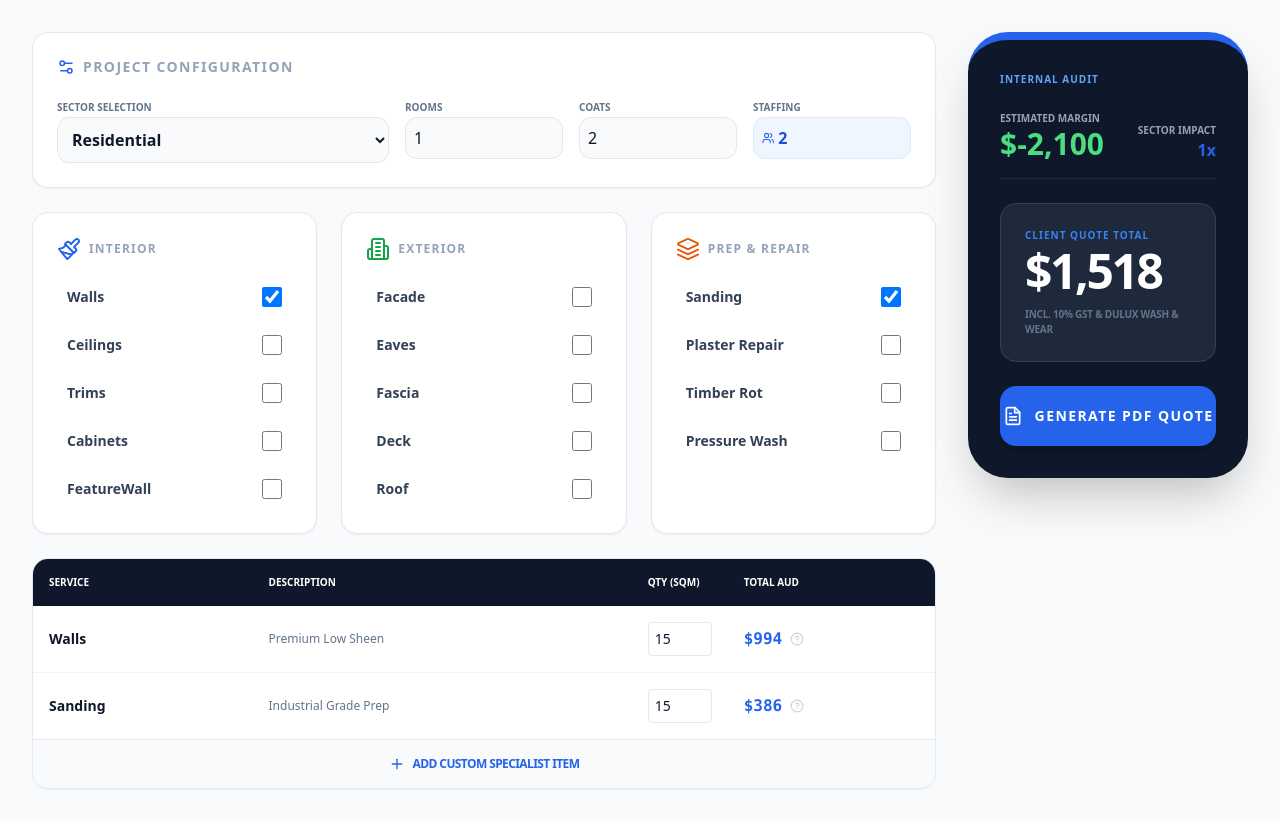
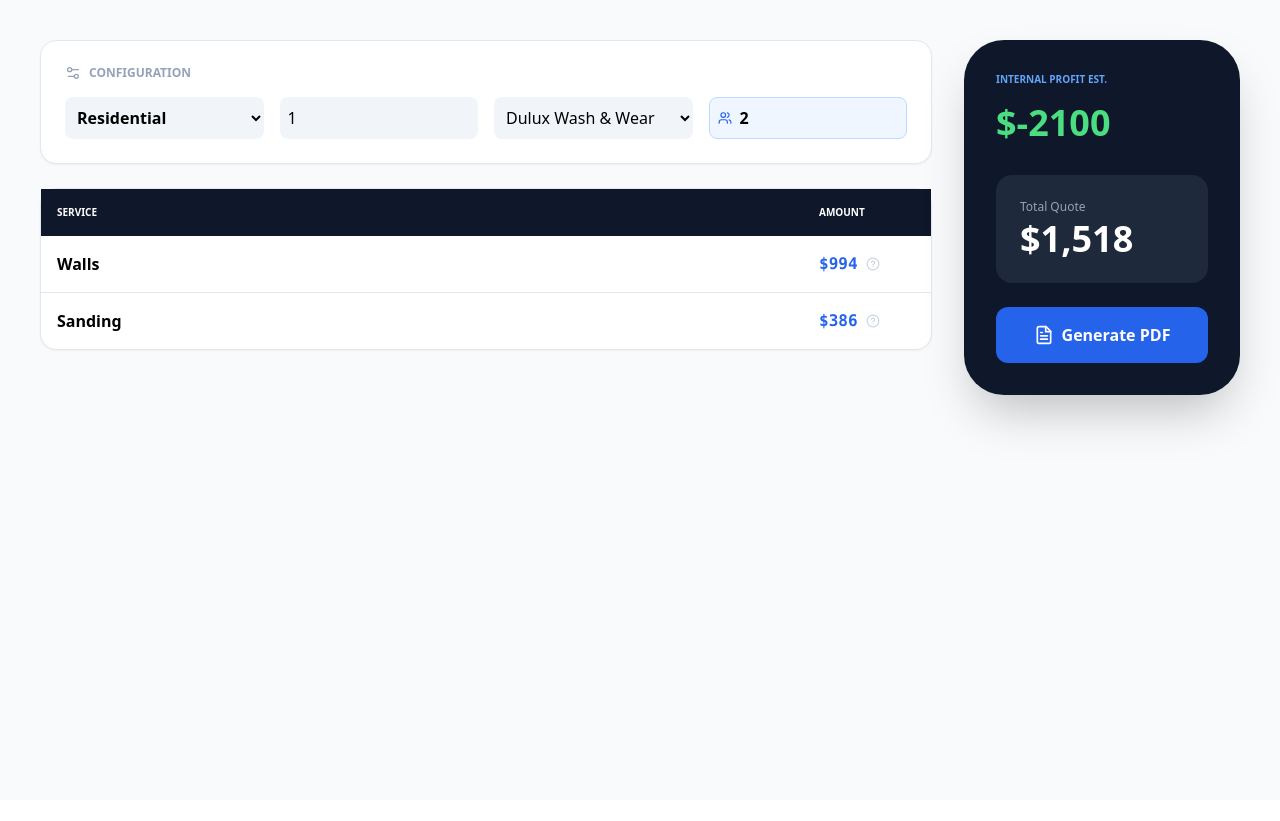
Before and after one commit to brandorb73-ship-it/paint-app, a React (Vite) app: page / in a window 1280 px wide. After the commit the page ends 800 px from the top, so only its background shows below. Built offline with nearby package versions, Linux system fonts and the light colour scheme.

Commit message:
Update App.jsx

```diff
--- a/src/App.jsx
+++ b/src/App.jsx
@@ -1,8 +1,5 @@
-import React, { useState, useEffect } from 'react';
-import {
-  FileText, Plus, HelpCircle, Trash2, Building2,
-  Users, Paintbrush, MapPin, Layers, CheckSquare, Settings2
-} from 'lucide-react';
+import React, { useState } from 'react';
+import { FileText, HelpCircle, Plus, Trash2, Settings2, Users } from 'lucide-react';
 import { jsPDF } from "jspdf";
 import "jspdf-autotable";
 import { sectorData, pricingData, serviceRates, calculateLineItem } from './utils/calculations';
@@ -13,21 +10,16 @@ export default function RavPropertyApp() {
   const [selectedServices, setSelectedServices] = useState({ Walls: true, Sanding: true });
   const [customItems, setCustomItems] = useState([]);
 
-  // Auto-generate line items based on checkboxes
-  const getActiveItems = () => {
-    const baseItems = Object.keys(selectedServices)
+  const activeItems = Object.keys(selectedServices)
     .filter(key => selectedServices[key])
     .map(key => ({
       id: key,
       service: key,
       desc: serviceRates[key].desc,
-        qty: setup.rooms * 15, // Estimate 15sqm per room per service
+      qty: setup.rooms * 15,
       rate: serviceRates[key].rate
-      }));
-    return [...baseItems, ...customItems];
-  };
+    })).concat(customItems);
 
-  const activeItems = getActiveItems();
   const sector = sectorData[client.sector] || sectorData['Residential'];
   const internalLaborCost = setup.painters * setup.days * pricingData.laborDay;
 
@@ -35,160 +27,109 @@ export default function RavPropertyApp() {
     return sum + calculateLineItem(item.qty, item.rate, pricingData.brands[setup.brand], setup.coats, sector.multiplier).total;
   }, 0);
 
-  const total = subtotal * 1.1; // Total including GST
+  const total = subtotal * 1.1;
 
-  const toggleService = (id) => {
-    setSelectedServices(prev => ({ ...prev, [id]: !prev[id] }));
+  // FIXED PDF GENERATOR
+  const generatePDF = () => {
+    try {
+      const doc = new jsPDF();
+      doc.setFontSize(20);
+      doc.text("RAV PROPERTY PROJECTS", 14, 22);
+
+      const tableData = activeItems.map(it => [
+        it.service,
+        it.desc,
+        `${it.qty} sqm`,
+        `$${calculateLineItem(it.qty, it.rate, pricingData.brands[setup.brand], setup.coats, sector.multiplier).total.toFixed(2)}`
+      ]);
+
+      doc.autoTable({
+        startY: 40,
+        head: [['Service', 'Description', 'Qty', 'Amount']],
+        body: tableData,
+        headStyles: { fillColor: [37, 99, 235] }
+      });
+
+      doc.text(`TOTAL: $${total.toLocaleString()}`, 14, doc.lastAutoTable.finalY + 20);
+      doc.save(`Quote_${client.name}.pdf`);
+    } catch (error) {
+      console.error("PDF Export failed:", error);
+      alert("Error generating PDF. Check console.");
+    }
   };
 
   return (
-    <div className="min-h-screen bg-[#f8fafc] p-4 md:p-8 font-sans text-slate-900">
+    <div className="min-h-screen bg-slate-50 p-4 md:p-10">
       <div className="max-w-7xl mx-auto grid lg:grid-cols-4 gap-8">
-
-        {/* LEFT COLUMN: SELECTION TOOLS */}
         <div className="lg:col-span-3 space-y-6">
-
-          {/* 1. Project Setup */}
-          <div className="bg-white p-6 rounded-2xl shadow-sm border border-slate-200">
-            <h2 className="text-sm font-black text-slate-400 uppercase tracking-widest mb-4 flex items-center gap-2">
-              <Settings2 size={18} className="text-blue-600"/> Project Configuration
-            </h2>
-            <div className="grid grid-cols-2 md:grid-cols-5 gap-4">
-              <div className="col-span-2">
-                <label className="text-[10px] font-bold text-slate-500 uppercase">Sector Selection</label>
-                <select className="w-full p-2.5 bg-slate-50 border rounded-xl font-bold" value={client.sector} onChange={(e) => setClient({...client, sector: e.target.value})}>
+          {/* SETUP BOX */}
+          <div className="bg-white p-6 rounded-2xl border shadow-sm">
+            <h2 className="flex items-center gap-2 font-black uppercase text-xs text-slate-400 mb-4"><Settings2 size={16}/> Configuration</h2>
+            <div className="grid grid-cols-2 md:grid-cols-4 gap-4">
+              <select className="p-2 bg-slate-100 rounded-lg font-bold" value={client.sector} onChange={(e) => setClient({...client, sector: e.target.value})}>
                 {Object.keys(sectorData).map(s => <option key={s}>{s}</option>)}
               </select>
-              </div>
-              <div>
-                <label className="text-[10px] font-bold text-slate-500 uppercase">Rooms</label>
-                <input type="number" className="w-full p-2 border rounded-xl bg-slate-50" value={setup.rooms} onChange={(e) => setSetup({...setup, rooms: Number(e.target.value)})} />
-              </div>
-              <div>
-                <label className="text-[10px] font-bold text-slate-500 uppercase">Coats</label>
-                <input type="number" className="w-full p-2 border rounded-xl bg-slate-50" value={setup.coats} onChange={(e) => setSetup({...setup, coats: Number(e.target.value)})} />
-              </div>
-              <div>
-                <label className="text-[10px] font-bold text-slate-500 uppercase">Staffing</label>
-                <div className="flex items-center gap-1 p-2 bg-blue-50 border border-blue-100 rounded-xl">
-                  <Users size={14} className="text-blue-600"/>
-                  <input type="number" className="w-full bg-transparent font-bold text-blue-700 outline-none" value={setup.painters} onChange={(e) => setSetup({...setup, painters: Number(e.target.value)})} />
-                </div>
+              <input type="number" className="p-2 bg-slate-100 rounded-lg" value={setup.rooms} onChange={(e) => setSetup({...setup, rooms: Number(e.target.value)})} />
+              <select className="p-2 bg-slate-100 rounded-lg" value={setup.brand} onChange={(e) => setSetup({...setup, brand: e.target.value})}>
+                {Object.keys(pricingData.brands).map(b => <option key={b}>{b}</option>)}
+              </select>
+              <div className="flex items-center gap-2 bg-blue-50 p-2 rounded-lg border border-blue-200">
+                <Users size={16} className="text-blue-600"/>
+                <input type="number" className="bg-transparent font-bold w-full" value={setup.painters} onChange={(e) => setSetup({...setup, painters: Number(e.target.value)})} />
               </div>
             </div>
           </div>
 
-          {/* 2. Service Catalog (RESTORED FROM SCREENSHOTS) */}
-          <div className="grid md:grid-cols-3 gap-6">
-            <ServiceGroup title="Interior" icon={<Paintbrush className="text-blue-600"/>} services={['Walls', 'Ceilings', 'Trims', 'Cabinets', 'FeatureWall']} selected={selectedServices} onToggle={toggleService} />
-            <ServiceGroup title="Exterior" icon={<Building2 className="text-green-600"/>} services={['Facade', 'Eaves', 'Fascia', 'Deck', 'Roof']} selected={selectedServices} onToggle={toggleService} />
-            <ServiceGroup title="Prep & Repair" icon={<Layers className="text-orange-600"/>} services={['Sanding', 'Plaster Repair', 'Timber Rot', 'Pressure Wash']} selected={selectedServices} onToggle={toggleService} />
-          </div>
-
-          {/* 3. Detailed Quote Table (WITH MANUAL ENTRY) */}
-          <div className="bg-white rounded-2xl shadow-sm border border-slate-200 overflow-hidden">
-            <table className="w-full text-left border-collapse">
+          {/* TABLE - Fixed Z-index for tooltips */}
+          <div className="bg-white rounded-2xl border shadow-sm overflow-visible">
+            <table className="w-full text-left relative">
               <thead className="bg-slate-900 text-white">
                 <tr>
-                  <th className="p-4 text-[10px] uppercase font-black">Service</th>
-                  <th className="p-4 text-[10px] uppercase font-black">Description</th>
-                  <th className="p-4 text-[10px] uppercase font-black w-24">Qty (sqm)</th>
-                  <th className="p-4 text-[10px] uppercase font-black w-32">Total AUD</th>
-                  <th className="p-4"></th>
+                  <th className="p-4 text-[10px] uppercase">Service</th>
+                  <th className="p-4 text-[10px] uppercase w-32">Amount</th>
                 </tr>
               </thead>
-              <tbody className="divide-y divide-slate-100">
+              <tbody className="divide-y">
                 {activeItems.map(item => {
                   const calc = calculateLineItem(item.qty, item.rate, pricingData.brands[setup.brand], setup.coats, sector.multiplier);
                   return (
-                    <tr key={item.id} className="hover:bg-slate-50 transition-colors">
-                      <td className="p-4 font-bold text-sm">{item.service}</td>
-                      <td className="p-4 text-xs text-slate-500">{item.desc}</td>
+                    <tr key={item.id}>
+                      <td className="p-4 font-bold">{item.service}</td>
                       <td className="p-4">
-                        <input type="number" className="w-full p-1.5 border rounded bg-white text-sm" value={item.qty} onChange={(e) => {
-                          const val = Number(e.target.value);
-                          if (customItems.find(c => c.id === item.id)) {
-                            setCustomItems(customItems.map(c => c.id === item.id ? {...c, qty: val} : c));
-                          }
-                        }} />
-                      </td>
-                      <td className="p-4">
-                        <div className="flex items-center gap-2">
-                          <span className="font-mono font-bold text-blue-600">${calc.total.toFixed(0)}</span>
-                          <div className="group relative">
+                        <div className="flex items-center gap-2 relative group">
+                          <span className="text-blue-600 font-mono font-bold">${calc.total.toFixed(0)}</span>
                           <HelpCircle size={14} className="text-slate-300 cursor-help" />
-                            <div className="hidden group-hover:block absolute bottom-full left-0 w-64 p-3 bg-slate-800 text-[10px] text-white rounded-xl shadow-2xl mb-2 z-50">
+                          {/* FIXED POPUP POSITION */}
+                          <div className="hidden group-hover:block absolute bottom-full left-0 mb-2 w-64 p-3 bg-slate-800 text-white text-[10px] rounded-lg shadow-2xl z-[100]">
                             {calc.formula}
                           </div>
                         </div>
-                        </div>
-                      </td>
-                      <td className="p-4">
-                        {customItems.find(c => c.id === item.id) && (
-                          <button onClick={() => setCustomItems(customItems.filter(c => c.id !== item.id))} className="text-red-400 hover:text-red-600"><Trash2 size={16}/></button>
-                        )}
                       </td>
                     </tr>
                   )
                 })}
               </tbody>
             </table>
-            <button onClick={() => setCustomItems([...customItems, {id: Date.now(), service: 'Custom Work', desc: 'Manual Detail', qty: 10, rate: 50}])} className="w-full p-4 bg-slate-50 text-blue-600 font-black text-xs uppercase tracking-tighter hover:bg-blue-600 hover:text-white transition flex items-center justify-center gap-2 border-t">
-              <Plus size={16} /> Add Custom Specialist Item
-            </button>
           </div>
         </div>
 
-        {/* RIGHT COLUMN: RE-DESIGNED DASHBOARD */}
+        {/* SIDEBAR */}
         <div className="lg:col-span-1">
-          <div className="bg-slate-900 text-white p-8 rounded-[2.5rem] shadow-2xl sticky top-8 border-t-8 border-blue-600">
-            <h3 className="text-blue-400 font-black uppercase text-[10px] tracking-widest mb-6">Internal Audit</h3>
+          <div className="bg-slate-900 text-white p-8 rounded-[2.5rem] shadow-2xl sticky top-10">
+             <p className="text-blue-400 font-black text-[10px] mb-4 uppercase">Internal Profit Est.</p>
+             <p className="text-4xl font-black text-green-400 mb-8">${(subtotal - internalLaborCost).toFixed(0)}</p>
 
-            <div className="space-y-6">
-              <div className="flex justify-between items-end border-b border-slate-800 pb-4">
-                <div>
-                   <p className="text-slate-400 text-[10px] font-bold uppercase">Estimated Margin</p>
-                   <p className="text-3xl font-black text-green-400">${(subtotal - internalLaborCost).toLocaleString(undefined, {maximumFractionDigits:0})}</p>
-                </div>
-                <div className="text-right">
-                  <p className="text-slate-400 text-[10px] font-bold uppercase">Sector Impact</p>
-                  <p className={`font-black ${sector.color}`}>{sector.multiplier}x</p>
-                </div>
+             <div className="bg-slate-800 p-6 rounded-2xl mb-6">
+                <p className="text-xs text-slate-400 mb-1">Total Quote</p>
+                <p className="text-4xl font-black">${total.toLocaleString(undefined, {maximumFractionDigits: 0})}</p>
              </div>
 
-              <div className="bg-slate-800 p-6 rounded-2xl border border-slate-700">
-                <p className="text-blue-500 font-black text-[10px] uppercase mb-1 tracking-widest">Client Quote Total</p>
-                <p className="text-5xl font-black text-white leading-none tracking-tighter">${total.toLocaleString(undefined, {maximumFractionDigits: 0})}</p>
-                <p className="text-slate-500 text-[10px] mt-3 font-bold uppercase tracking-tight">Incl. 10% GST & {setup.brand}</p>
-              </div>
-
-              <button className="w-full bg-blue-600 hover:bg-blue-500 py-5 rounded-2xl font-black flex items-center justify-center gap-3 shadow-lg transition transform active:scale-95 text-sm uppercase tracking-widest">
-                <FileText size={20} /> Generate PDF Quote
+             <button onClick={generatePDF} className="w-full bg-blue-600 p-4 rounded-xl font-black flex items-center justify-center gap-2 hover:bg-blue-500 transition">
+                <FileText size={20}/> Generate PDF
              </button>
           </div>
         </div>
       </div>
-
-      </div>
     </div>
   );
 }
-
-// Helper Component for Service Groups
-function ServiceGroup({ title, icon, services, selected, onToggle }) {
-  return (
-    <div className="bg-white p-6 rounded-2xl border border-slate-200 shadow-sm">
-      <h3 className="font-black text-xs uppercase tracking-widest text-slate-400 mb-4 flex items-center gap-2">
-        {icon} {title}
-      </h3>
-      <div className="space-y-2">
-        {services.map(s => (
-          <label key={s} className="flex items-center justify-between p-2.5 rounded-xl hover:bg-slate-50 cursor-pointer transition">
-            <span className="text-sm font-bold text-slate-700">{s}</span>
-            <input type="checkbox" className="w-5 h-5 rounded border-slate-300 text-blue-600" checked={!!selected[s]} onChange={() => onToggle(s)} />
-          </label>
-        ))}
-      </div>
-    </div>
-  );
-}
```
Lines whose indentation alone changed are shown as unchanged.
